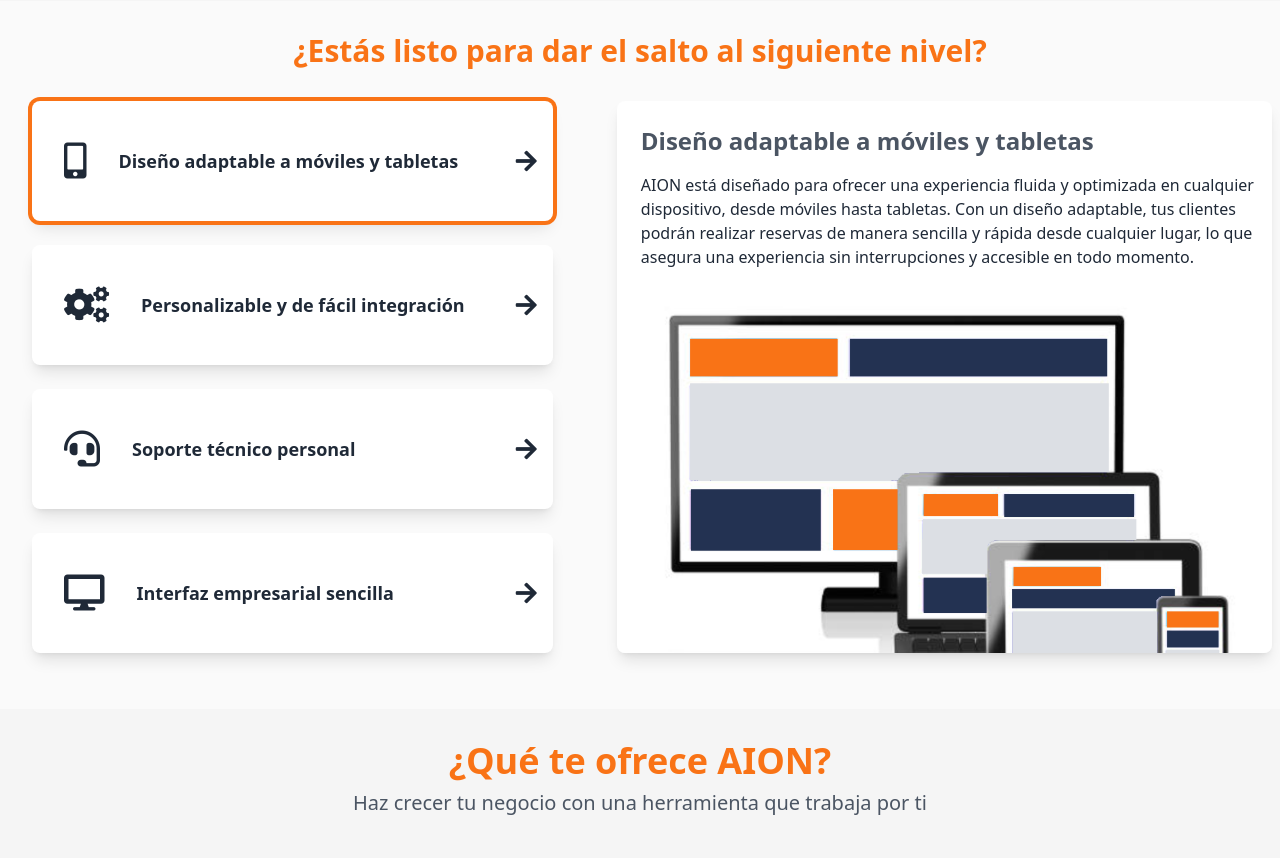
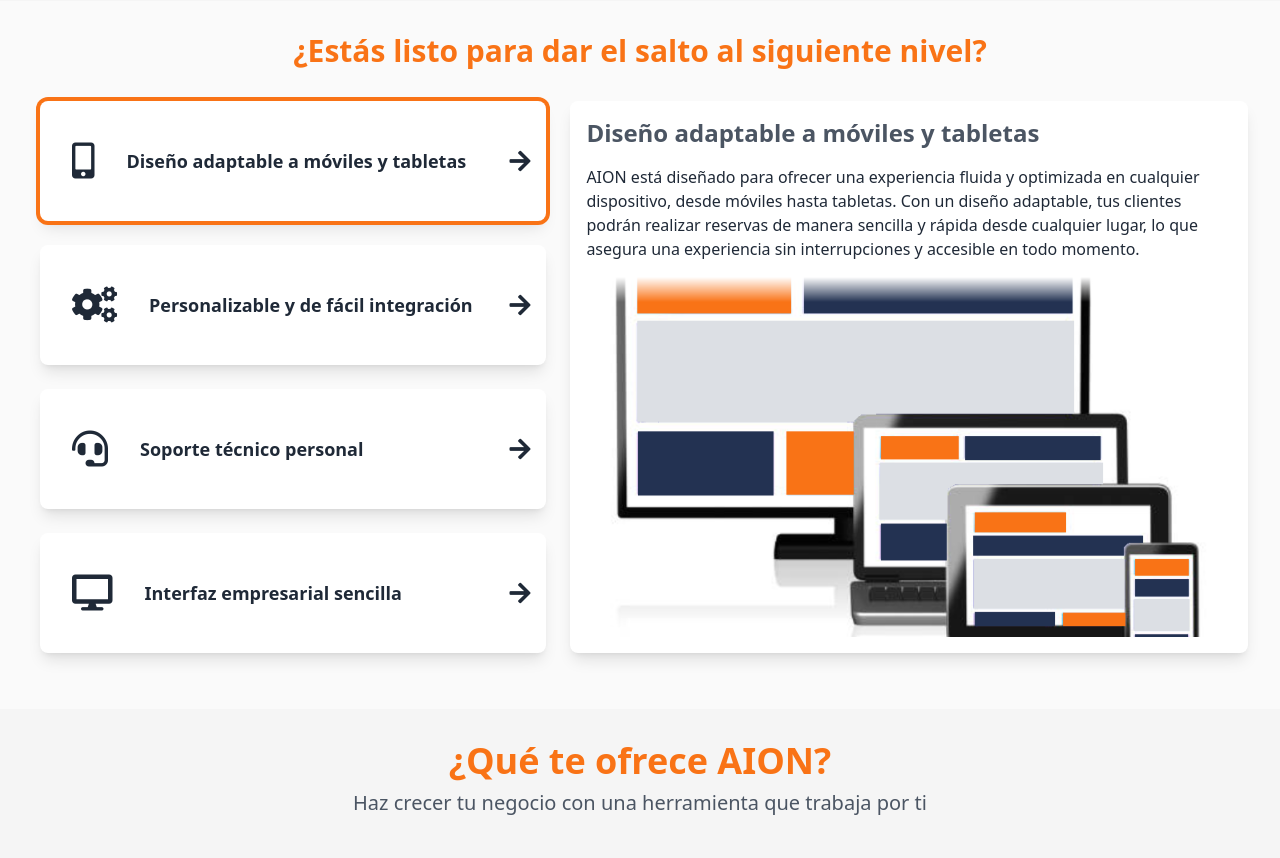
Before and after one commit to seccion9/aion-landing, a PHP site: page / in a window 1280 px wide. Shown: the part 2210-3068 px from the top of the page. Run offline with PHP 8.4, Linux system fonts and the light colour scheme; some libraries are stand-ins or nearby versions.

Commit message:
actualizacion seccion tarjetas
las imagenes de las tarjetas estan mejor adaptadas y con un pequeño desvanecimiento en la zona superor

```diff
--- a/proyecto_aion_tailwind/index.html
+++ b/proyecto_aion_tailwind/index.html
@@ -158,7 +158,7 @@
             <h2 class="main-title text-center text-orange-500 text-4xl font-bold mb-12 w-full sm:text-3xl sm:mb-8">¿Estás listo para dar el salto al siguiente nivel?</h2>
 
             <!-- Contenedor de las tarjetas -->
-            <div class="sections flex flex-col sm:flex-row w-full max-w-screen-xl mx-auto relative gap-6 sm:gap-0 px-2 items-stretch">
+            <div class="sections flex flex-col sm:flex-row w-full max-w-screen-xl mx-auto relative gap-6 sm:gap-0 px-4 pr-8 items-stretch">
                 <!-- Contenedor de las tarjetas de la izquierda -->
                 <div class="flex flex-col gap-6 w-full sm:w-[45%] px-6 justify-between" id="tarjetas">
                     <!-- Tarjeta 1 -->
@@ -192,11 +192,16 @@
                 </div>
 
                 <!-- Contenedor donde se mostrará el contenido en escritorio -->
-                <div class="w-1/2 bg-white rounded-lg shadow-lg opacity-0 transform translate-x-full transition-all duration-700 ease-in-out hidden sm:block right-card flex-col justify-center ml-4 xl:ml-10 pr-3 pl-6 pt-6 pb-6" id="texto-seleccionado">
+                <div class="w-1/2 bg-white rounded-lg shadow-lg opacity-0 transform translate-x-full transition-all duration-700 ease-in-out hidden sm:block right-card flex-col justify-center p-4 max-h-screen overflow-hidden" id="texto-seleccionado">
                     <h3 class="text-2xl font-semibold text-gray-600" id="titulo-texto"></h3>
                     <p id="descripcion-texto" class="text-base mt-4"></p>
-                    <img alt="Imagen descriptiva" id="imagen-texto" class="mt-4 w-full h-auto object-contain hidden">
+
+                    <!-- Contenedor para la imagen ajustada -->
+                    <div class="relative w-full h-auto overflow-hidden rounded-lg">
+                        <img alt="Imagen descriptiva" id="imagen-texto" class="w-full h-auto object-cover mx-auto">
+                    </div>
                 </div>
+
             </div>
         </section>
 
--- a/proyecto_aion_tailwind/script_info_tarjetas.js
+++ b/proyecto_aion_tailwind/script_info_tarjetas.js
@@ -30,11 +30,11 @@
 
         tarjetas.forEach(tarjeta => {
             tarjeta.style.height = `${alturaDeseada}px`;
-            tarjeta.style.overflow = 'auto';
+            tarjeta.style.overflow = 'hidden';
         });
     } else {
         tarjetas.forEach(tarjeta => {
-            tarjeta.style.height = 'auto';
+            tarjeta.style.height = 'hidden';
         });
     }
 }
--- a/proyecto_aion_tailwind/styles.css
+++ b/proyecto_aion_tailwind/styles.css
@@ -173,14 +173,44 @@
 
 /* ===== Texto y Contenido ===== */
 #texto-seleccionado {
-    min-height: 300px;
+    min-height: 300px; /* Asegura una altura mínima para el contenedor */
     flex-grow: 1;
     transition: transform 0.8s ease, opacity 0.8s ease;
     transform: translateX(100%);
+    display: flex;
+    flex-direction: column;
+    justify-content: flex-start;
 }
 
 #texto-seleccionado.translate-x-0 {
     transform: translateX(0);
+}
+
+/* Ajuste de la imagen para ocupar siempre la altura máxima */
+#imagen-texto {
+    width: 100%;
+    height: 100%;
+    object-fit: cover;
+    object-position: center;
+    border-radius: 8px;
+    margin-top: 16px;
+    position: absolute;
+    top: 0;
+    left: 0;
+    right: 0;
+    bottom: 0;
+    z-index: 1;
+    mask-image: linear-gradient(to bottom, rgba(0, 0, 0, 0) 0%, rgba(0, 0, 0, 1) 25px);
+    -webkit-mask-image: linear-gradient(to bottom, rgba(0, 0, 0, 0) 0%, rgba(0, 0, 0, 1) 25px);
+}
+
+/* Asegúrate de que el contenedor de la imagen tenga el comportamiento adecuado */
+#texto-seleccionado .relative {
+    position: relative;
+    width: 100%;
+    height: 100%;
+    overflow: hidden;
+    border-radius: 8px;
 }
 
 /* ===== Grid y Layout ===== */
```
